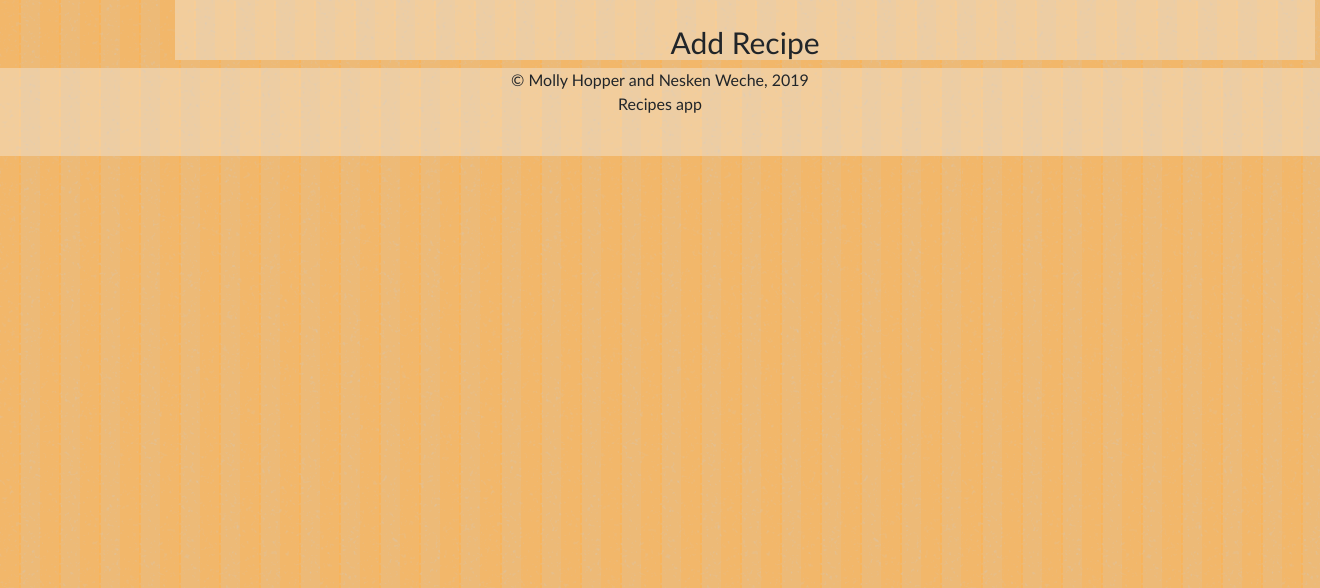
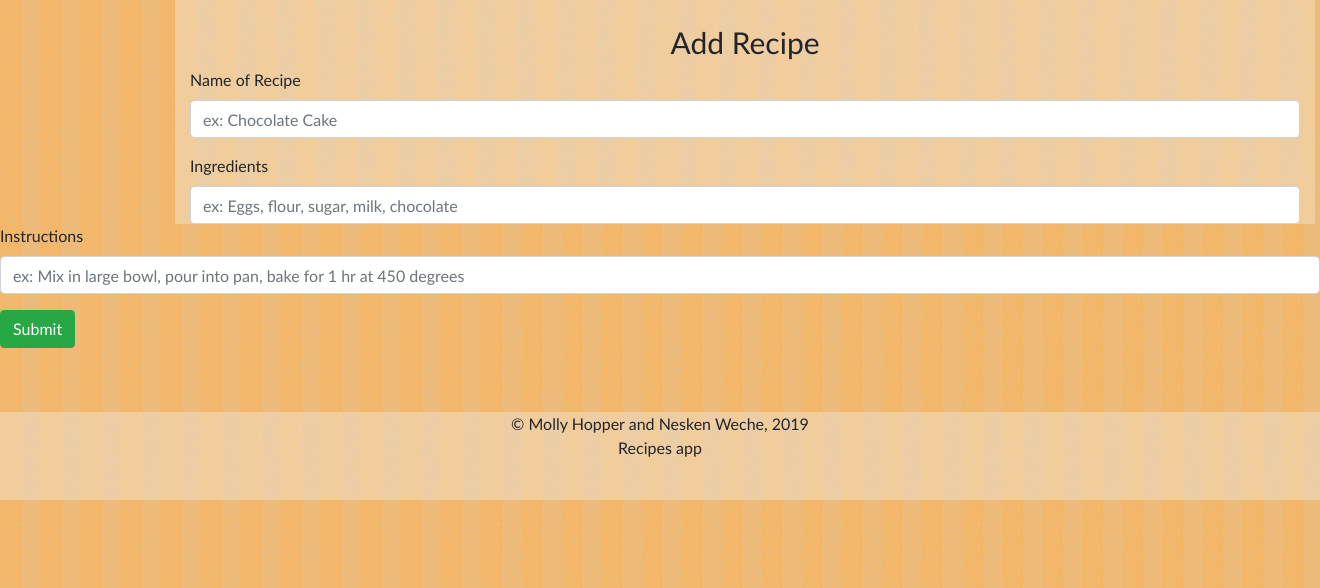
Before and after one commit to Nesken-weche/Blue_badge_project, a Django app: page /add/ in a window 1320 px wide. Shown: the part 56-644 px from the top of the page. Run offline with Django 3.2, Linux system fonts and the light colour scheme; some libraries are stand-ins or nearby versions.

Commit message:
Can add recipes to database and all recipes page will display them

```diff
--- a/blue_badge/Templates/allrecipes/addrecipe.html
+++ b/blue_badge/Templates/allrecipes/addrecipe.html
@@ -4,6 +4,25 @@
 <div class='container'>
     <br>
     <h1 class='AR_heading'>Add Recipe</h1>
+    <form class="add_form" action="{% url 'addRecipe' %}" method="POST">
+        {% csrf_token %}
+        <div class="form-group">
+            <label for="name">Name of Recipe</label>
+            <input name="name" type="text" class="form-control" placeholder="ex: Chocolate Cake">
+        </div>
+        <div class="form-group"></div>
+            <label for="">Ingredients</label>
+            <input name="ingredients" type="text" class="form-control" placeholder="ex: Eggs, flour, sugar, milk, chocolate">
+        </div>
+        <div class="form-group">
+            <label for="">Instructions</label>
+            <input name="instructions" type="text" class="form-control" placeholder="ex: Mix in large bowl, pour into pan, bake for 1 hr at 450 degrees">
+        </div>
+        <div class="form-group">
+            <input type="submit" class="btn btn-success form_submit">
+        </div>
+        <br><br>
+    </form>
 </div>
 
 
--- a/blue_badge/allrecipes/views.py
+++ b/blue_badge/allrecipes/views.py
@@ -7,16 +7,17 @@ def all(request):
         my_recipe = models.Recipe.objects.get(id=request.POST['id'])
         my_recipe.save()
 
-    recipes_list = models.Recipe.objects
+    recipes_list = models.Recipe.objects.all()
     context = {
         'recipe_list': recipes_list,
     }
 
     return render(request, 'allrecipes/allrecipes.html', context=context)
 
+
 def add(request):
     if request.method == "POST":
-        my_recipe = models.Item(name=request.POST["name"], ingredients=request.POST["ingredients"], instructions=request.POST["instructions"])
+        my_recipe = models.Recipe(name=request.POST["name"], ingredients=request.POST["ingredients"], instructions=request.POST["instructions"])
         my_recipe.save()
 
         # return redirect('myList')
--- a/blue_badge/pages/static/pages/style.css
+++ b/blue_badge/pages/static/pages/style.css
@@ -55,5 +55,8 @@ body {
 
 .recipe_item {
     background-color: var(--accent);
-    background-image: url('../img/crisp-paper-ruffles.png')
+    background-image: url('../img/crisp-paper-ruffles.png');
+    border-radius: 80px;
+    display: flex;
+    padding: 12px;
 }
```
Also changed, not shown: blue_badge/Templates/allrecipes/allrecipes.html (+6 -3 lines), blue_badge/allrecipes/migrations/0001_initial.py (added).
